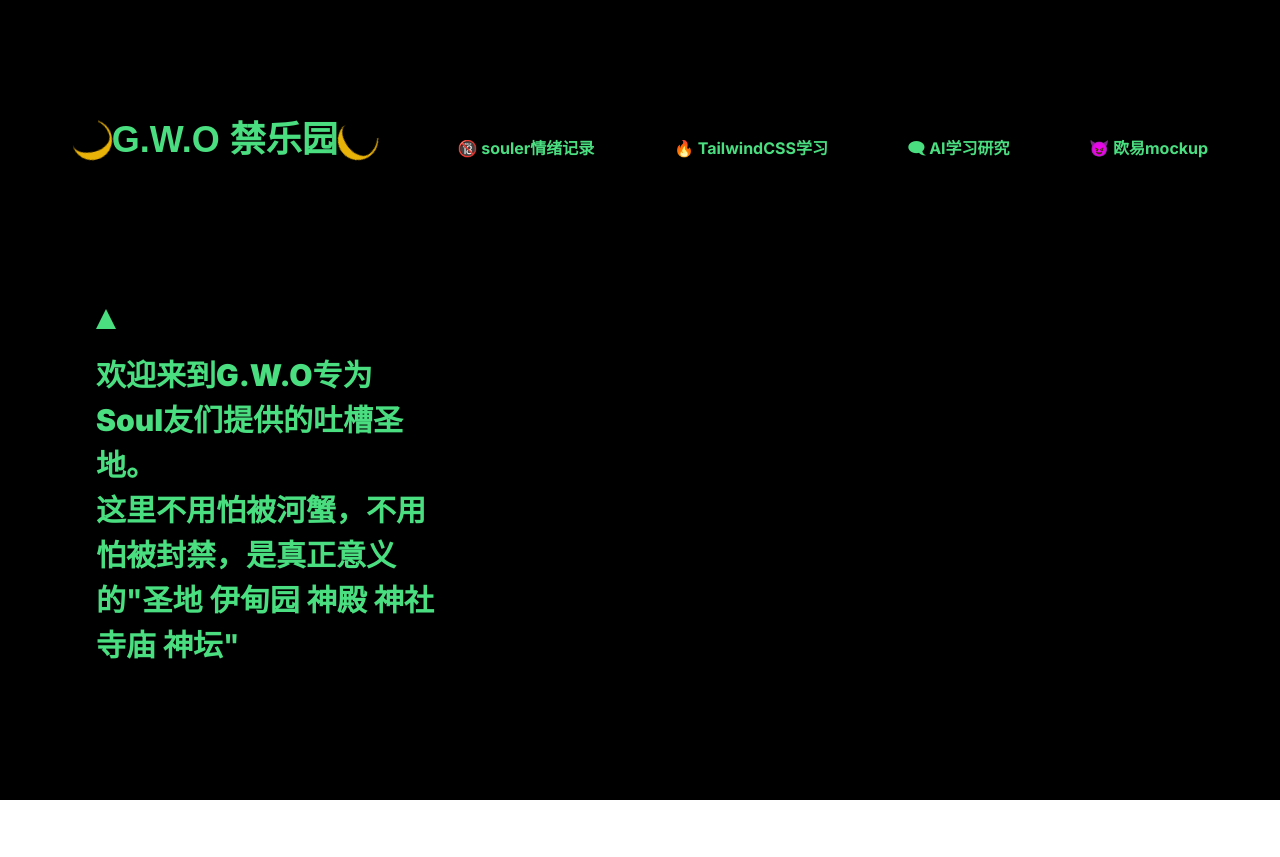
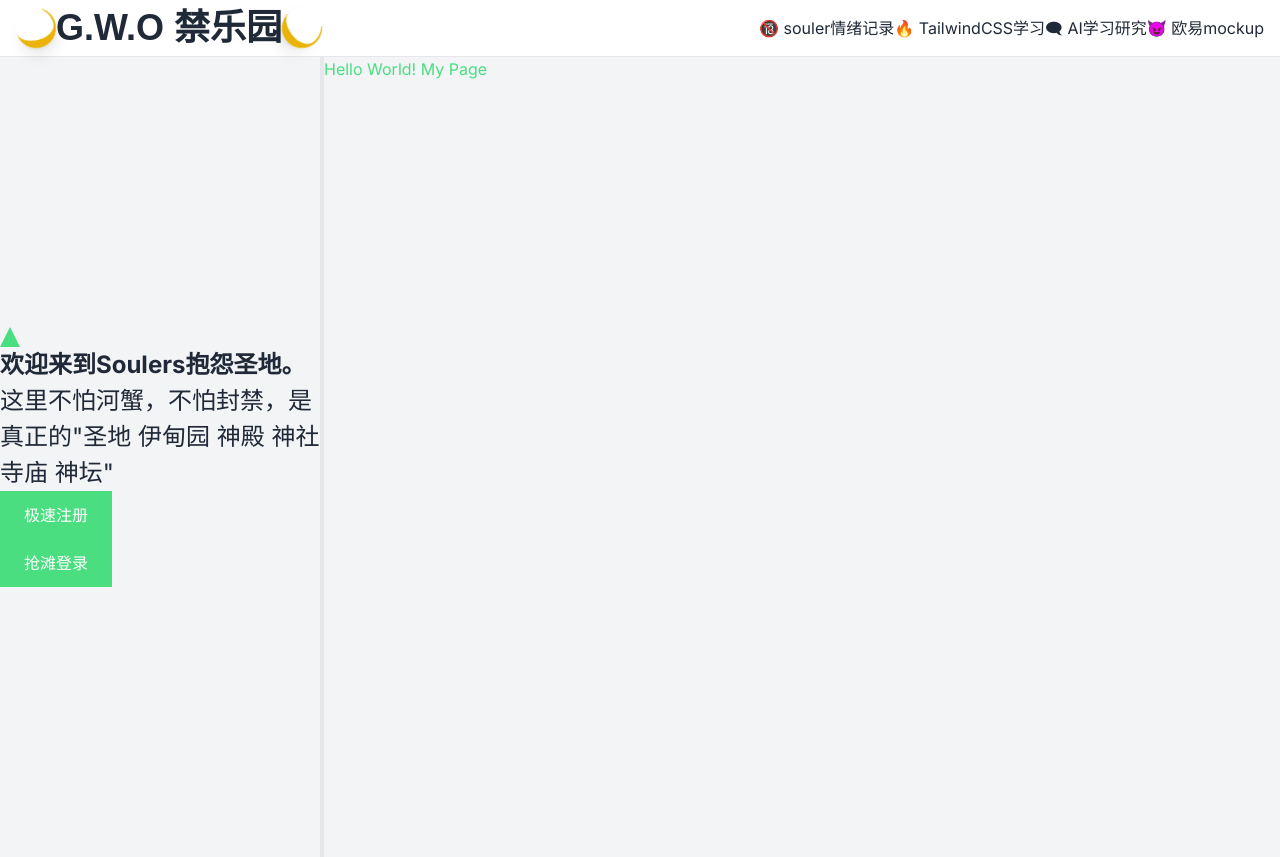
Before and after one commit to GrovenKwoc/my-first-nextjs, a Next.js app: page / in a window 1280 px wide. Before the commit the page ends 800 px from the top, so only its background shows below. Built offline with nearby package versions, Linux system fonts and the light colour scheme; a web font is replaced by a local one.

Commit message:
首页改造，导航栏提到layout，page放入children可以通过点击导航栏切换

```diff
--- a/app/layout.tsx
+++ b/app/layout.tsx
@@ -1,8 +1,11 @@
 import '@/app/ui/global.css';
-import {inter} from '@/app/ui/fonts';
-
+import { inter } from '@/app/ui/fonts';
+import { GwoLogo } from '@/app/ui/gwo-logo';
+import { Navbar } from '@/app/ui/navbar';
 import { Metadata } from 'next';
-
+import { Claim } from './ui/claim';
+import { Suspense } from 'react';
+import Loading from './loading';
 export const metadata: Metadata = {
   title: {
     template: '%s | G.W.O ☢ 禁乐园',
@@ -18,8 +21,19 @@ export default function RootLayout({
   children: React.ReactNode;
 }) {
   return (
-    <html lang="en">
-      <body className={`${inter.className} antialiased`}>{children}</body>
+    <html lang="zh_CN">
+      <body
+        className={`${inter.className} max-w-screen flex max-h-screen flex-col overflow-auto bg-gray-100 text-gray-800 antialiased`}
+      >
+        <header className="flex w-full flex-row items-center justify-between border-b border-gray-200 bg-white px-4 py-2">
+          <GwoLogo />
+          <Navbar />
+        </header>
+        <main className="flex min-h-screen flex-row divide-x-4 divide-gray-200">
+          <Claim />
+          <Suspense fallback={<Loading />}>{children}</Suspense>
+        </main>
+      </body>
     </html>
   );
 }
--- a/app/oe-mockup/page.jsx
+++ b/app/oe-mockup/page.jsx
@@ -1,6 +1,5 @@
 'use client';
 import { useState } from 'react';
-import GwoLogo from '../ui/gwo-logo';
 
 export default function Page() {
   const [current, setCurrent] = useState('');
@@ -131,9 +130,7 @@ export default function Page() {
 
   return (
     <div>
-      <div className="h-16 bg-blue-500 p-4 text-white">
-        <GwoLogo />
-      </div>
+      <div className="h-16 bg-blue-500 p-4 text-white"></div>
       <div className="flex h-screen flex-col items-center justify-center">
         <h1 className="w-1/3 rounded-md bg-blue-500 p-4 text-center text-2xl text-white">
           欧易计算器
--- a/app/page.tsx
+++ b/app/page.tsx
@@ -1,25 +1,3 @@
-import GwoLogo from '@/app/ui/gwo-logo';
-import Link from 'next/link';
-import { Suspense } from 'react';
-import Loading from './loading';
-import { Claim } from '@/app/ui/claim';
-
 export default function Page() {
-  return (
-    <main className="text-1xl flex min-h-screen flex-col bg-black p-4 font-bold text-green-400">
-      {/* 顶部导航栏 */}
-      <div className="flex h-16  shrink-0 items-end justify-around rounded-lg p-4 md:h-40">
-        <GwoLogo />
-        <Link href="/dashboard">&#128286; souler情绪记录</Link>
-        <Link href="/tailwindcss-playground">&#128293; TailwindCSS学习</Link>
-        <Link href="/aibots">
-          <span className="">&#128488;</span> AI学习研究
-        </Link>
-        <Link href="/oe-mockup">&#128520; 欧易mockup</Link>
-      </div>
-      <Suspense fallback={<Loading />}>
-        <Claim />
-      </Suspense>
-    </main>
-  );
+  return <div className=" text-green-400">Hello World! My Page</div>;
 }
--- a/app/tailwindcss-playground/page.tsx
+++ b/app/tailwindcss-playground/page.tsx
@@ -1,23 +1,20 @@
 'use client';
 
-import GwoLogo from '../ui/gwo-logo';
-import {Navbar} from './components/navbar';
+import { Navbar } from './components/navbar';
 
 export default function Page() {
   return (
     <main className="m-4 flex h-screen flex-col rounded bg-red-300 p-4">
-      <section className="flex flex-row p-4 justify-between bg-white rounded">
-        <GwoLogo />
-        <Navbar/>
+      <section className="flex flex-row justify-between rounded bg-white p-4">
+        <Navbar />
       </section>
 
-      <section className="flex flex-row h-full mt-4 gap-10 rounded">
-          <section className='w-2/5 p-4 bg-white rounded-xl'>111</section>
-          <section className='w-3/5 p-4 bg-white rounded-xl'>222</section>
+      <section className="mt-4 flex h-full flex-row gap-10 rounded">
+        <section className="w-2/5 rounded-xl bg-white p-4">111</section>
+        <section className="w-3/5 rounded-xl bg-white p-4">222</section>
       </section>
 
-      <section className="h-1/5 mt-4 mb-2 bg-white rounded-2xl">
-      </section>
+      <section className="mb-2 mt-4 h-1/5 rounded-2xl bg-white"></section>
     </main>
   );
 }
--- a/app/ui/claim.jsx
+++ b/app/ui/claim.jsx
@@ -1,24 +1,28 @@
+import Link from 'next/link';
+
 export async function Claim() {
   await new Promise((resolve) => setTimeout(resolve, 2000));
   return (
-    <div className="mt-4 flex grow flex-col gap-4 md:flex-row">
-      <div className="flex flex-col justify-center gap-6 rounded-lg px-6 py-10 md:w-2/5 md:px-20">
-        <div className="h-0 w-0 border-b-[20px] border-l-[10px] border-r-[10px] border-b-green-400 border-l-transparent border-r-transparent" />
-        <p className="text-xl md:text-3xl md:leading-normal">
-          <strong>欢迎来到G.W.O专为Soul友们提供的吐槽圣地。</strong>
-          <br />
-          这里不用怕被河蟹，不用怕被封禁，是真正意义的
-          <a href="https://nextjs.org/learn/">
-            &#34;圣地 伊甸园 神殿 神社 寺庙 神坛&#34;
-          </a>
-        </p>
-        {/* <Link
-          href="/login"
-          className="flex items-center gap-5 self-start rounded-lg bg-blue-500 px-6 py-3 text-sm font-medium text-white transition-colors hover:bg-blue-400 md:text-base"
-        >
-          <span>Log in</span> <ArrowRightIcon className="w-5 md:w-6" />
-        </Link> */}
-      </div>
+    <div className="flex max-w-xs flex-col justify-center">
+      <div className="h-0 w-0 border-b-[20px] border-l-[10px] border-r-[10px] border-b-green-400 border-l-transparent border-r-transparent" />
+      <p className="text-xl md:text-2xl md:leading-normal">
+        <strong>欢迎来到Soulers抱怨圣地。</strong>
+        <br />
+        这里不怕河蟹，不怕封禁，是真正的&#34;圣地 伊甸园 神殿 神社 寺庙
+        神坛&#34;
+      </p>
+      <Link
+        href="/signup"
+        className="flex items-center gap-5 self-start bg-green-400 px-6 py-3 text-sm font-medium text-white transition-colors hover:bg-blue-400 md:text-base"
+      >
+        <span>极速注册</span>
+      </Link>
+      <Link
+        href="/login"
+        className="flex items-center gap-5 self-start bg-green-400 px-6 py-3 text-sm font-medium text-white transition-colors hover:bg-blue-400 md:text-base"
+      >
+        <span>抢滩登录</span>
+      </Link>
     </div>
   );
 }
--- a/app/ui/dashboard/sidenav.tsx
+++ b/app/ui/dashboard/sidenav.tsx
@@ -1,6 +1,5 @@
 import Link from 'next/link';
 import NavLinks from '@/app/ui/dashboard/nav-links';
-import AcmeLogo from '@/app/ui/gwo-logo';
 import { PowerIcon } from '@heroicons/react/24/outline';
 import { signOut } from '@/auth';
 
@@ -11,9 +10,7 @@ export default function SideNav() {
         className="mb-2 flex h-20 items-end justify-start rounded-md bg-blue-600 p-4 md:h-40"
         href="/"
       >
-        <div className="w-32 text-white md:w-40">
-          <AcmeLogo />
-        </div>
+        回到首页
       </Link>
       <div className="flex grow flex-row justify-between space-x-2 md:flex-col md:space-x-0 md:space-y-2">
         <NavLinks />
--- a/app/ui/gwo-logo.tsx
+++ b/app/ui/gwo-logo.tsx
@@ -1,6 +1,6 @@
 import { lusitana } from '@/app/ui/fonts';
 
-export default function GwoLogo() {
+export function GwoLogo() {
   return (
     <div className={`${lusitana.className} flex flex-row`}>
       <svg className="origin- h-10 w-10 animate-spin_ease rounded-full border-b-8 border-r-2 border-yellow-500 shadow-lg">
@@ -9,10 +9,8 @@ export default function GwoLogo() {
         <rect y="25%" width="25%" height="25%" fill="blue" />
         <rect width="25%" height="25%" fill="purple" /> */}
       </svg>
-      <p className="text-4xl font-bold">
-        G.W.O 禁乐园
-      </p>
-      <svg className="origin- h-10 w-10 animate-spin_reverse_ease rounded-full border-b-8 border-r-2 border-yellow-500 shadow-lg">
+      <p className="text-4xl font-bold">G.W.O 禁乐园</p>
+      <svg className="origin- animate-spin_reverse_ease h-10 w-10 rounded-full border-b-8 border-r-2 border-yellow-500 shadow-lg">
         {/* <rect x="25%" width="25%" height="25%" fill="green" />
         <rect x="25%" y="25%" width="25%" height="25%" fill="red" />
         <rect y="25%" width="25%" height="25%" fill="blue" />
--- /dev/null
+++ b/app/ui/navbar.jsx
@@ -0,0 +1,13 @@
+import Link from 'next/link';
+export function Navbar() {
+  return (
+    <nav>
+      <Link href="/dashboard">&#128286; souler情绪记录</Link>
+      <Link href="/tailwindcss-playground">&#128293; TailwindCSS学习</Link>
+      <Link href="/aibots">
+        <span className="">&#128488;</span> AI学习研究
+      </Link>
+      <Link href="/oe-mockup">&#128520; 欧易mockup</Link>
+    </nav>
+  );
+}
```
